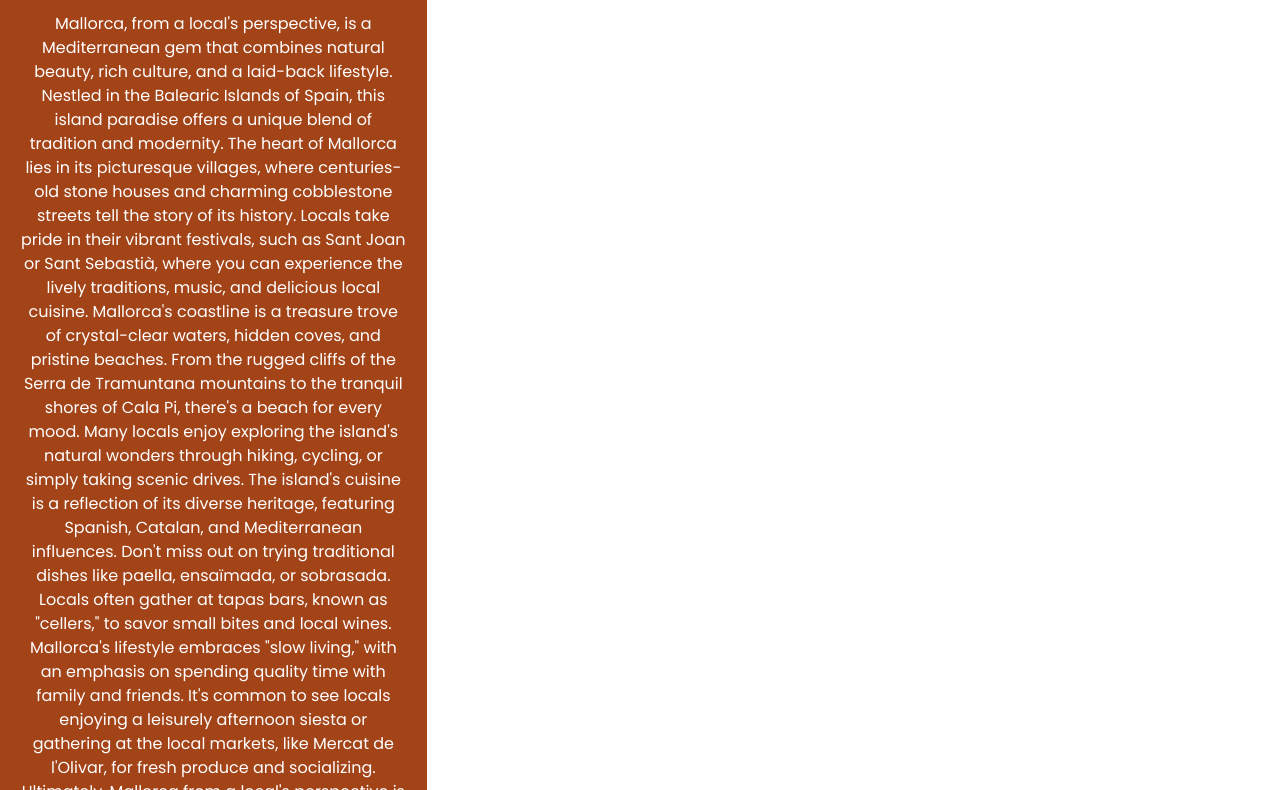
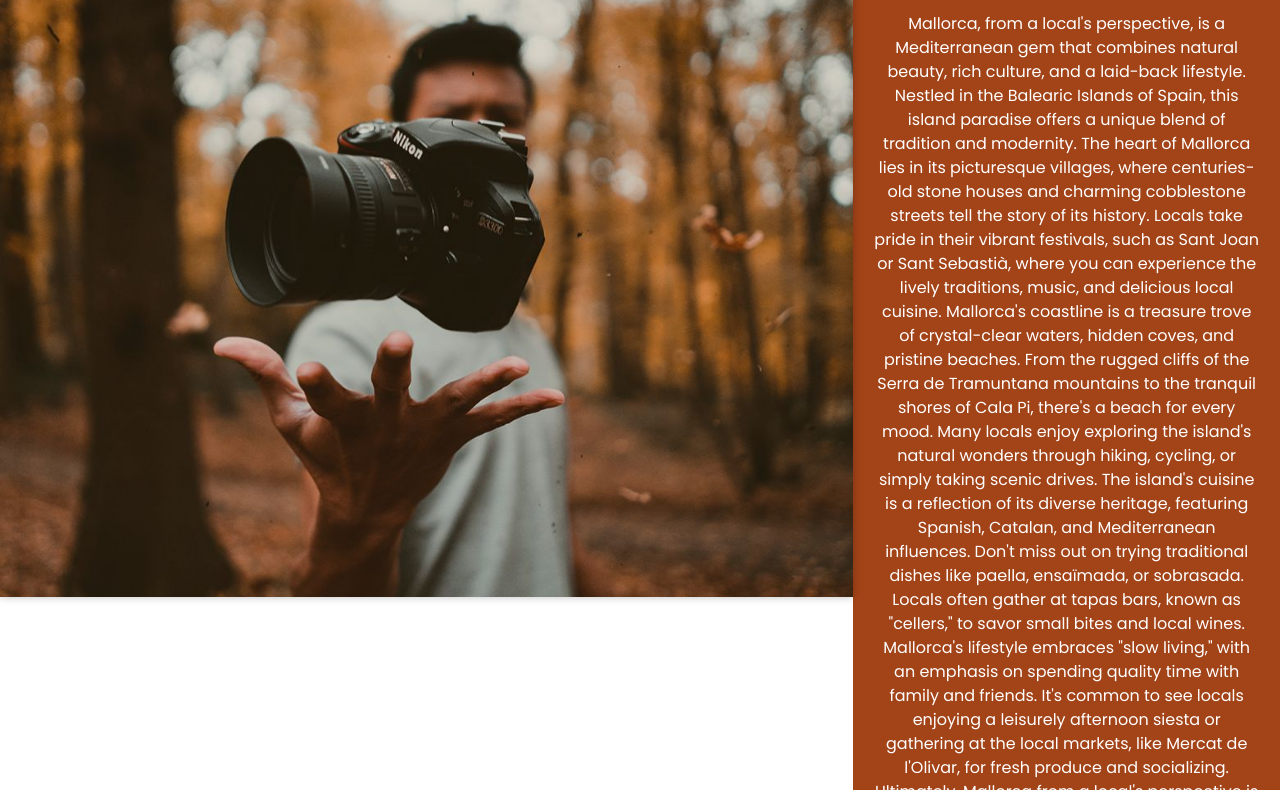
Before and after one commit to DinoBarton/Mallorca.github.io, a plain HTML site: page index.html in a window 1280 px wide. Shown: the part 626-1416 px from the top of the page. Drawn offline with nearby package versions, Linux system fonts and the light colour scheme; a script that the page names is missing.

Commit message:
Update index.html

```diff
--- a/index.html
+++ b/index.html
@@ -136,6 +136,9 @@
   <section class="about_section ">
     <div class="container-fluid">
       <div class="row">
+        <div class="img-box col-lg-8 col-md-7">
+          <img src="images/about-img.jpg" alt="" />
+        </div>
         <div class="detail-box detail_box_common col-lg-4 col-md-5 text_center">
           <div class="heading_container heading_center">
             <h2>
```
